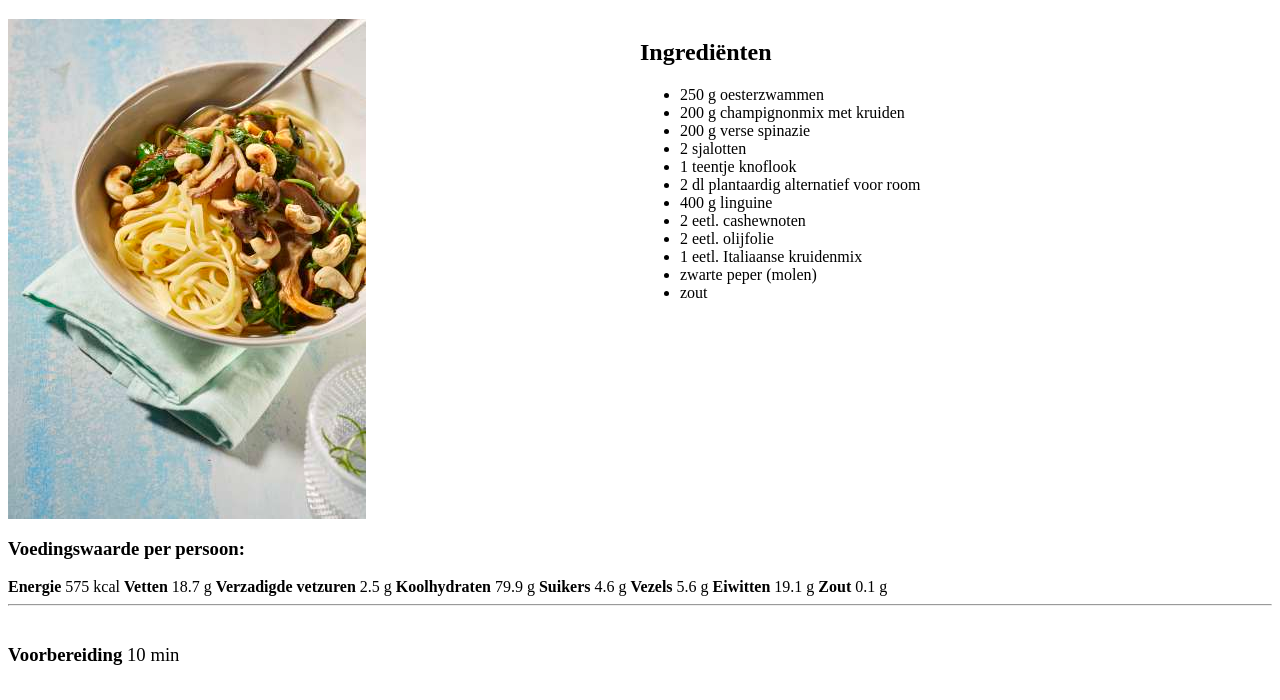
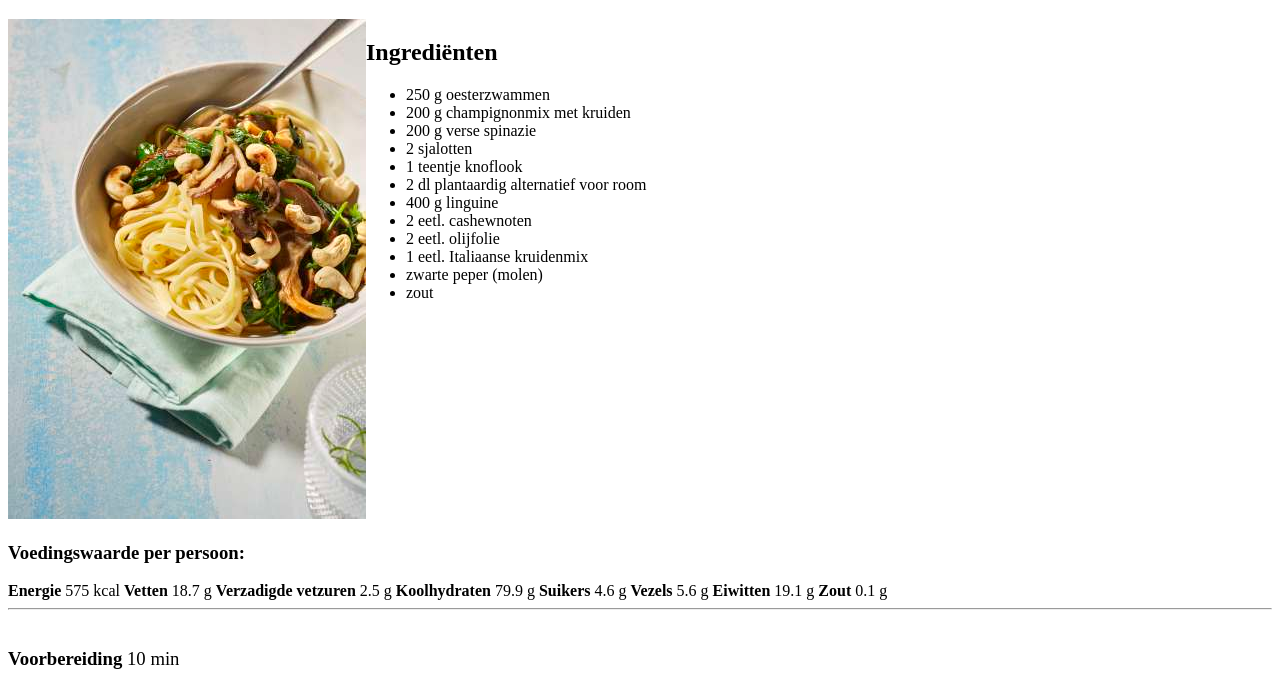
Before and after one commit to bjille/Opdracht1-Front-end-HTML, a plain HTML site: page index.html in a window 1280 px wide. Shown: the part 61-761 px from the top of the page. Drawn offline with Linux system fonts and the light colour scheme.

Commit message:
no message

```diff
--- a/css/style.css
+++ b/css/style.css
@@ -2,21 +2,25 @@
     box-sizing: border-box;
 }
 .box {
-    height: 500px;
+    /*height: 500px;*/
+    display: flex;
+    flex-wrap: wrap;
+
 }
-.boxpart {
-    width: 50%;
+/*.boxpart {
+    /*width: 50%;*/
 }
 .foto {
     float: left;
-}
+}*/
 .ingredienten{
-    float: right;
+    /*float: right;*/
+    padding: 50px;
 }
 .label-titel {
     font-weight: bold;
 }
 .timing {
     display: inline-block;
-    font-weight: 100;
+    font-weight: 200;
 }
```
Also changed, not shown: index.html (+3 -3 lines).
